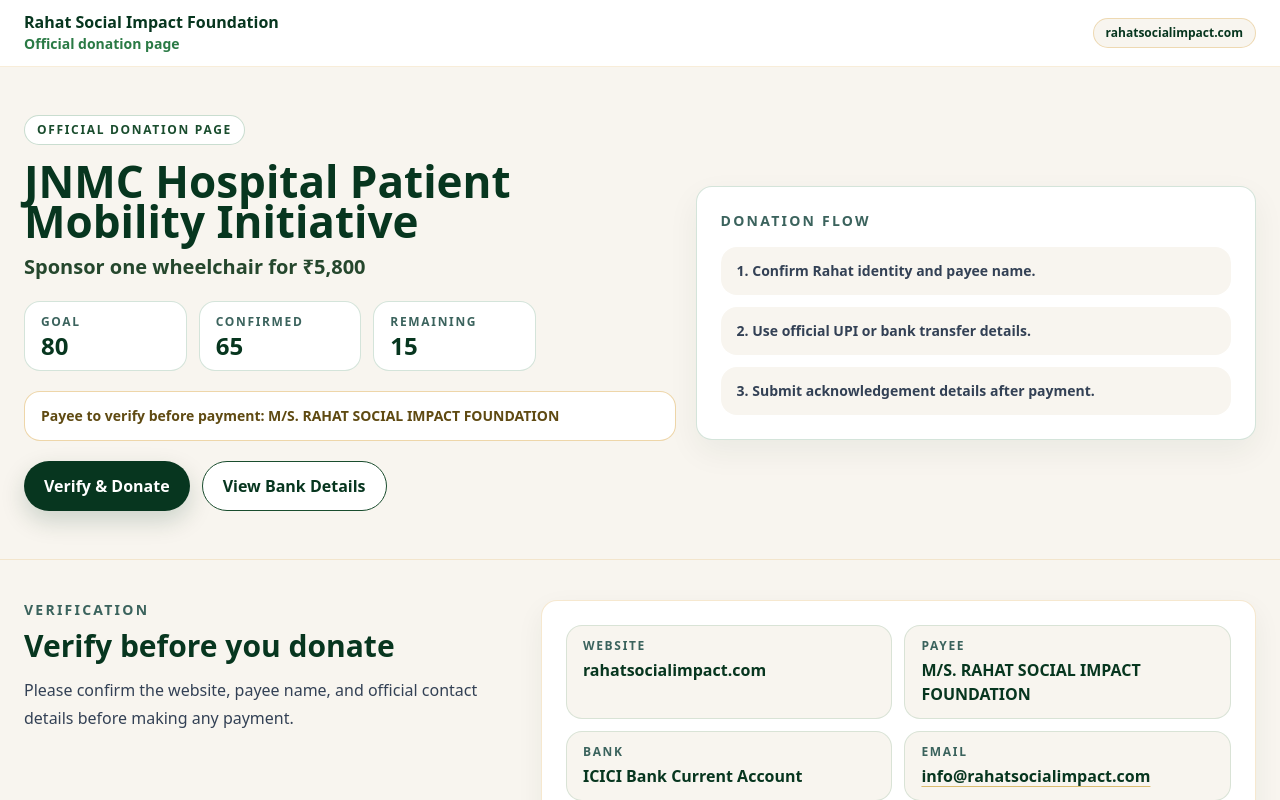
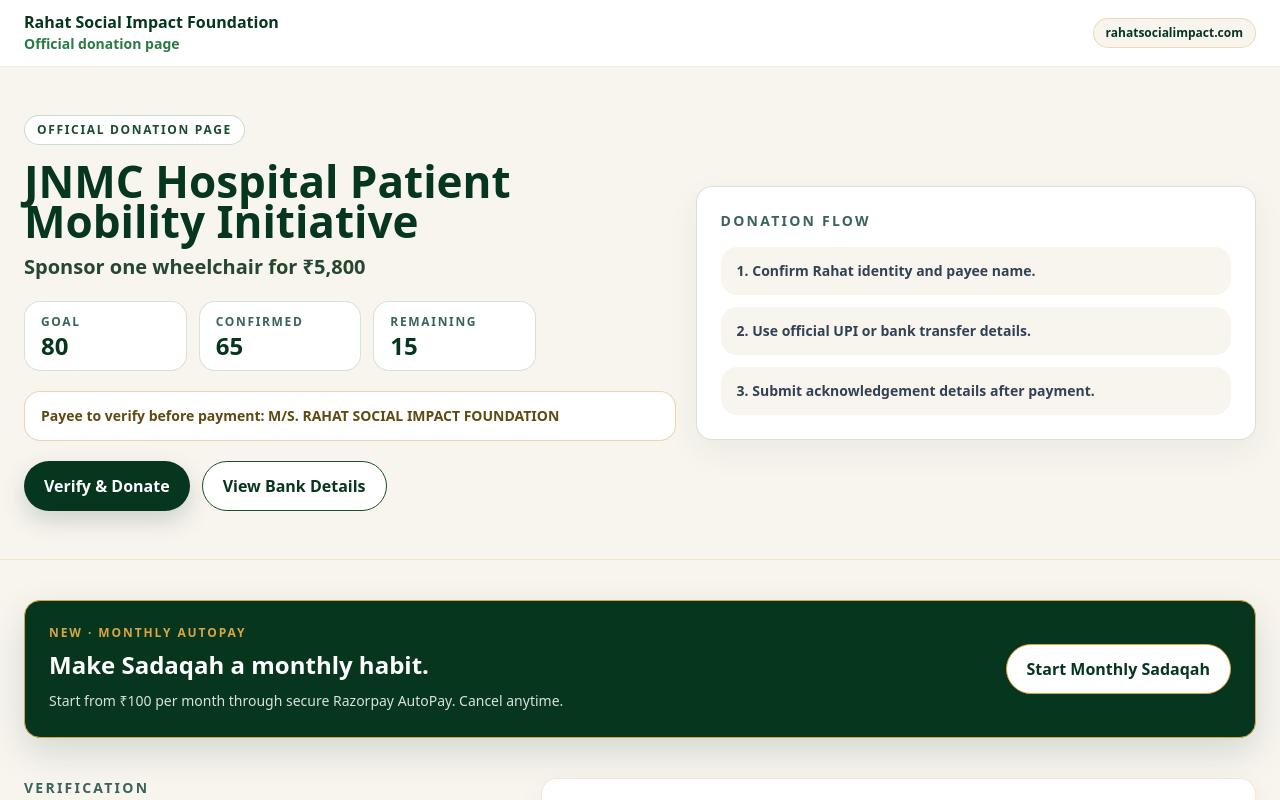
Before and after one commit to ateeb222/rahat-foundation-website, a Next.js app: page /donate in a window 1280 px wide. Shown: the top 800 px of the page. Built offline with nearby package versions, Linux system fonts and the light colour scheme.

Commit message:
Add Monthly Sadaqah donation pathway

```diff
--- a/app/donate/page.tsx
+++ b/app/donate/page.tsx
@@ -1,5 +1,6 @@
 import type { Metadata } from 'next';
 import type { ReactNode } from 'react';
+import Link from 'next/link';
 
 import { CopyButton } from '@/components/donation/CopyButton';
 import { DonationPurposeAndForm } from '@/components/donation/DonationPurposeAndForm';
@@ -122,6 +123,13 @@
               </ol>
             </aside>
           </div>
+        </div>
+      </section>
+
+      <section className="mx-auto w-full max-w-7xl px-4 pt-8 sm:px-6 sm:pt-10">
+        <div className="grid gap-4 rounded-[1rem] border border-[#D9A441] bg-[#07361F] p-5 text-white shadow-[0_14px_36px_rgba(7,54,31,0.15)] sm:grid-cols-[1fr_auto] sm:items-center sm:p-6">
+          <div><p className="text-xs font-bold uppercase tracking-[0.16em] text-[#D9A441]">New · Monthly AutoPay</p><h2 className="mt-2 text-2xl font-bold">Make Sadaqah a monthly habit.</h2><p className="mt-2 text-sm leading-6 text-white/85">Start from ₹100 per month through secure Razorpay AutoPay. Cancel anytime.</p></div>
+          <Link href="/sadaqah" className="inline-flex min-h-[50px] w-full items-center justify-center rounded-full border border-[#D9A441] bg-white px-5 py-3 font-bold text-[#07361F] sm:w-auto">Start Monthly Sadaqah</Link>
         </div>
       </section>
 
```
